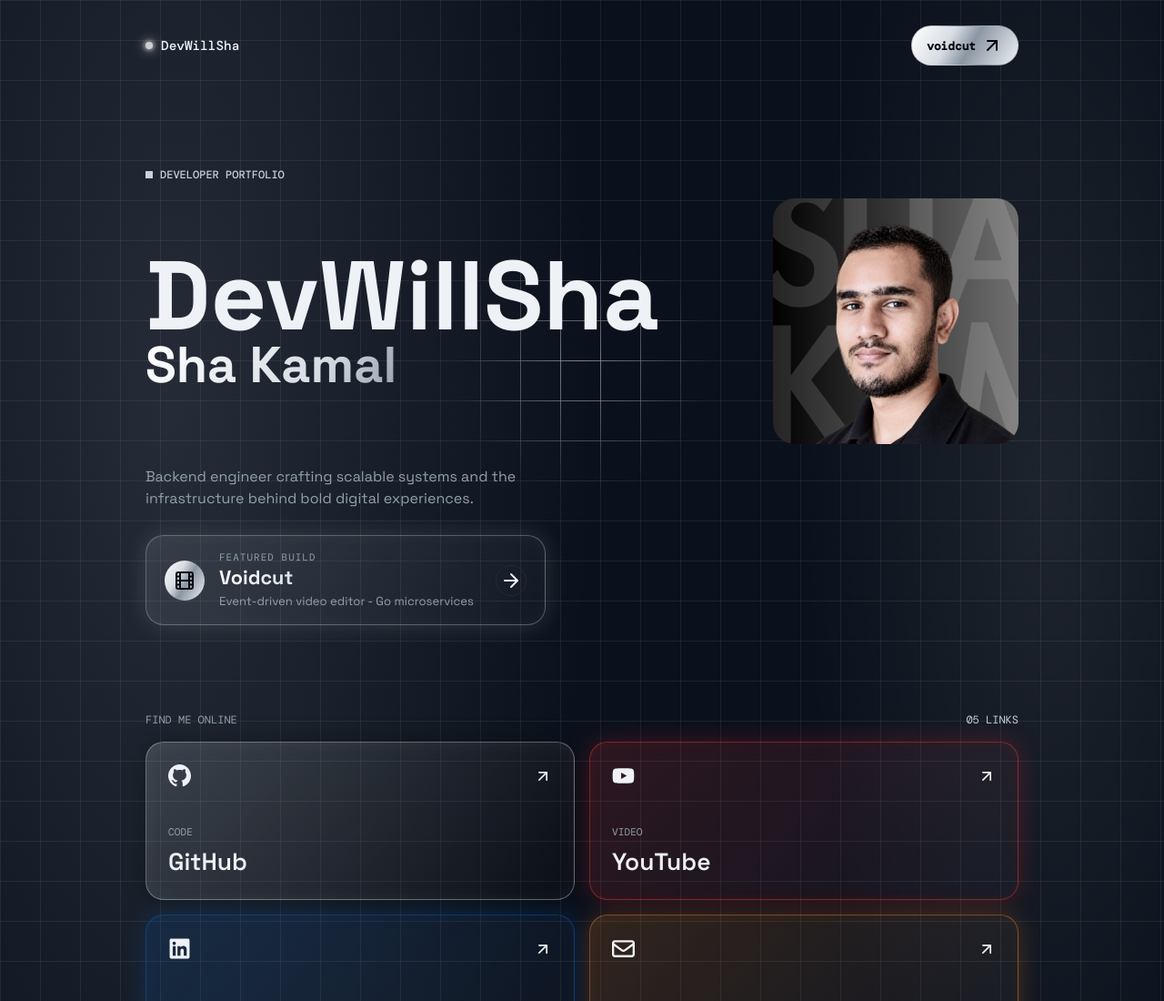
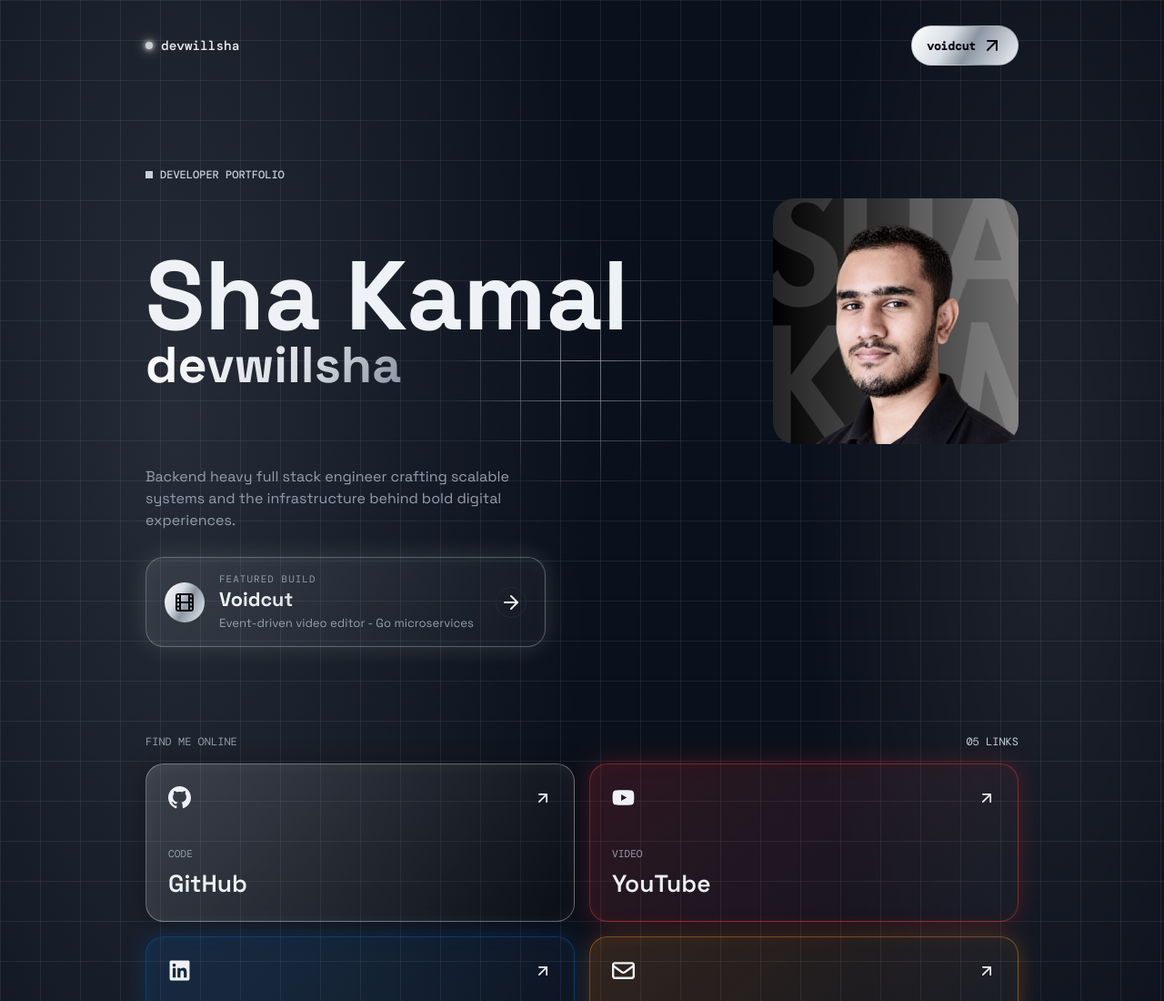
Before and after one commit to devwillsha/me, a plain HTML site: page index.html in a window 1280 px wide. Shown: the top 1100 px of the page at 91% size. Drawn offline with nearby package versions, Linux system fonts and the light colour scheme.

Commit message:
Edit naming

```diff
--- a/index.html
+++ b/index.html
@@ -5,7 +5,7 @@
   <meta name="viewport" content="width=device-width, initial-scale=1.0" />
   <meta name="description" content="devwillsha - developer links" />
   <link rel="icon" type="image/png" href="images/icon.png" />
-  <title>DevWillSha | Sha Kamal</title>
+  <title>SHA | devwillsha</title>
   <link rel="stylesheet" href="styles/all.min.css" />
   <link rel="preconnect" href="https://fonts.googleapis.com" />
   <link rel="preconnect" href="https://fonts.gstatic.com" crossorigin />
@@ -807,7 +807,7 @@
     <header class="topbar">
       <button class="wordmark wordmark-btn" type="button" id="voidcut-beam-trigger" aria-label="Send a current down to the Voidcut section">
         <span class="wordmark-dot" aria-hidden="true"></span>
-        <span>DevWillSha</span>
+        <span>devwillsha</span>
       </button>
       <a class="nav-link" href="#voidcut-project"><span>voidcut</span><i data-lucide="arrow-up-right" aria-hidden="true"></i></a>
     </header>
@@ -815,10 +815,10 @@
     <section class="intro" aria-labelledby="page-title">
       <p class="eyebrow">Developer portfolio</p>
       <div class="title-row">
-        <h1 id="page-title"><span class="title-name">DevWillSha</span><span class="title-alias metal-text">Sha Kamal</span></h1>
+        <h1 id="page-title"><span class="title-name">Sha Kamal</span><span class="title-alias metal-text">devwillsha</span></h1>
         <div class="image-frame"><img class="title-image" src="images/pic.png" alt="" /></div>
       </div>
-      <p class="intro-copy">Backend engineer crafting scalable systems and the infrastructure behind bold digital experiences.</p>
+      <p class="intro-copy">Backend heavy full stack engineer crafting scalable systems and the infrastructure behind bold digital experiences.</p>
       <a class="intro-project-link" href="#voidcut-project">
         <span class="intro-project-icon"><i data-lucide="film" aria-hidden="true"></i></span>
         <span class="intro-project-body">
```
